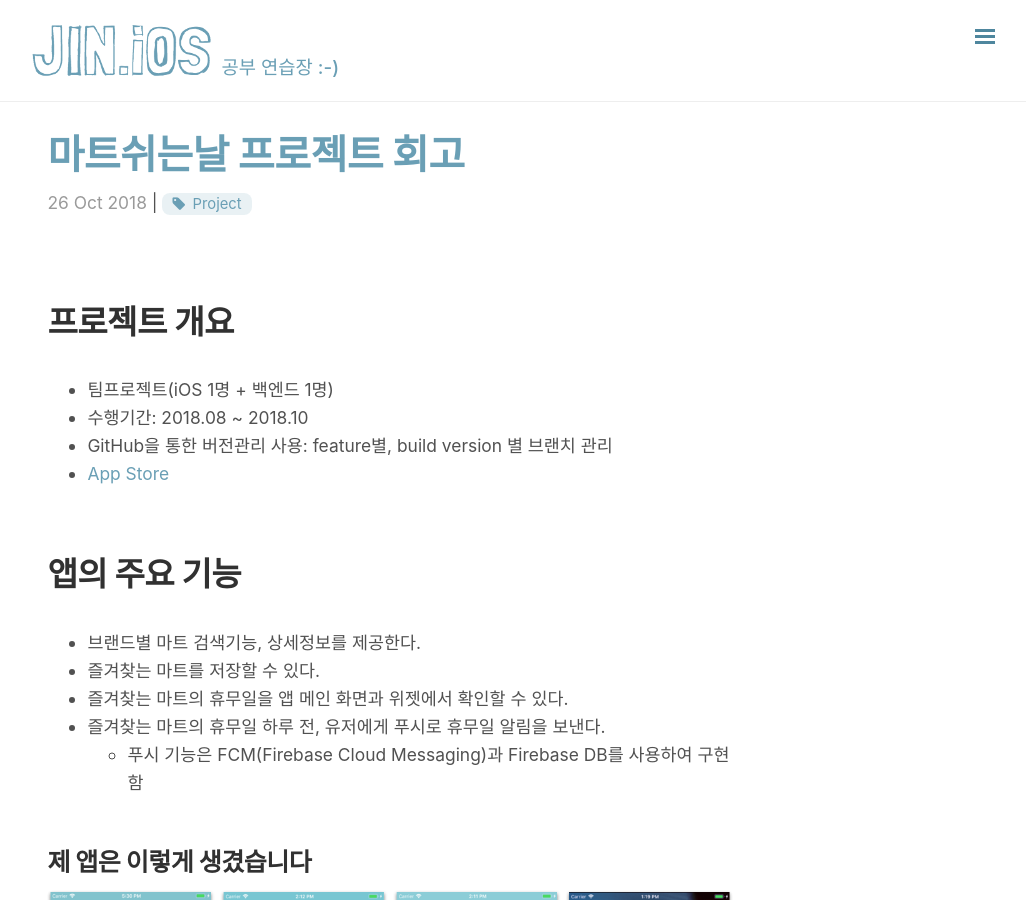
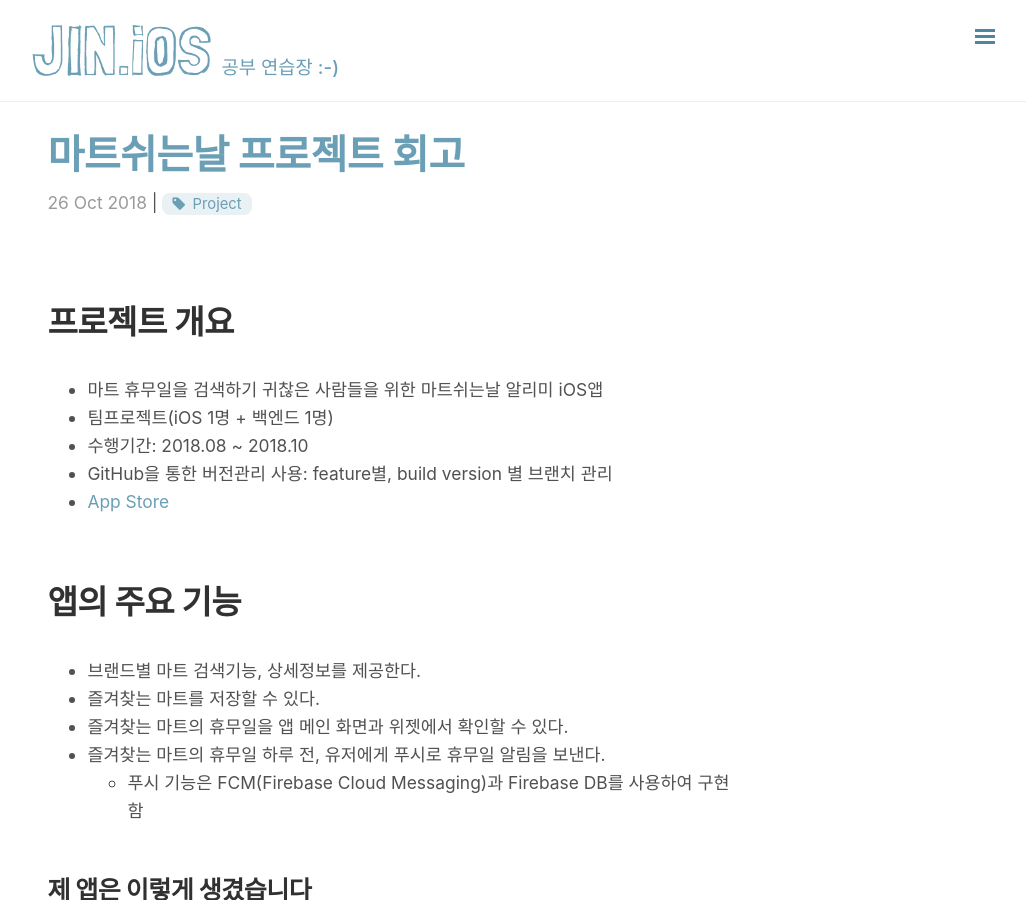
Before and after one commit to jinios/jinios.github.io, a Jekyll site: the page built from _posts/2018-10-26-martholidayfeedback.md, in a window 1280 px wide and 900 px high. Shown: the whole window, without its empty margins (250-1276 px from the left). Built offline with Jekyll 4.4.1, drawn with Linux system fonts in a browser that asks for light colours; nearby versions of some CDN libraries; comment, search, counter and statistics services are not loaded.

Commit message:
Update post

```diff
--- a/_posts/2018-10-26-martholidayfeedback.md
+++ b/_posts/2018-10-26-martholidayfeedback.md
@@ -6,6 +6,7 @@ categories: Project
 ---
 
 ## 프로젝트 개요
+- 마트 휴무일을 검색하기 귀찮은 사람들을 위한 마트쉬는날 알리미 iOS앱
 - 팀프로젝트(iOS 1명 + 백엔드 1명)
 - 수행기간: 2018.08 ~ 2018.10
 - GitHub을 통한 버전관리 사용: feature별, build version 별 브랜치 관리
```
